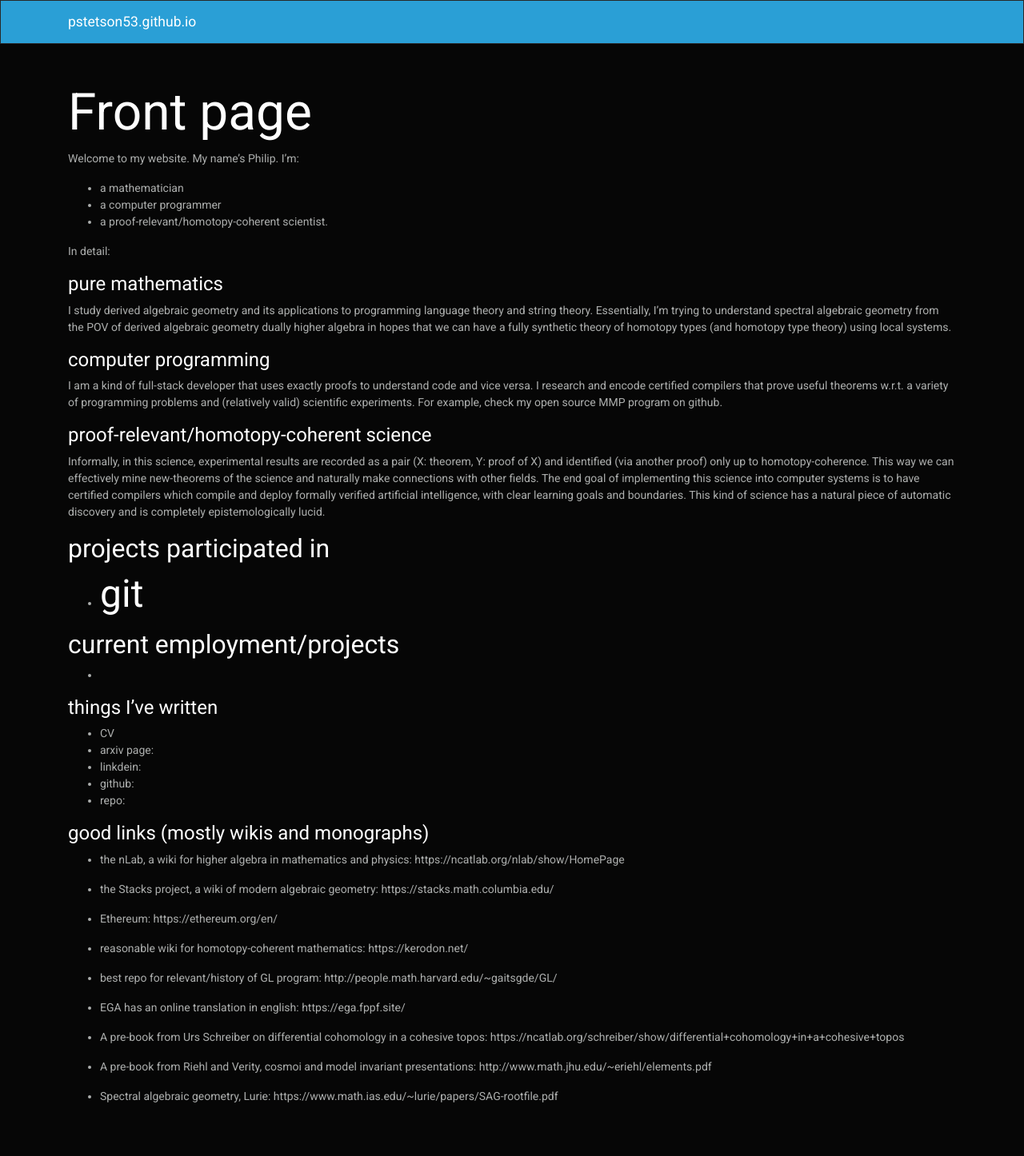
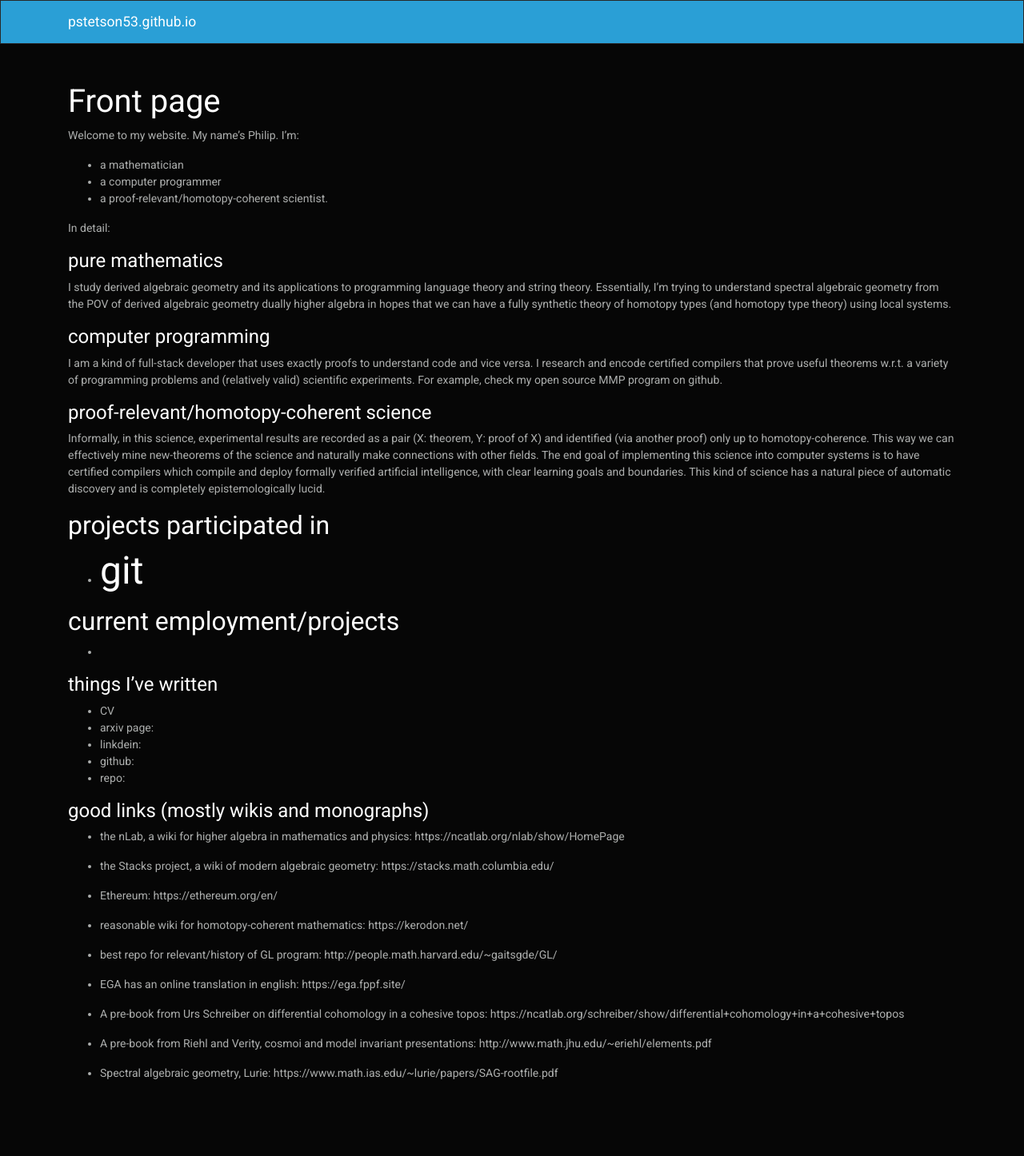
Before and after one commit to pstetson53/pstetson53.github.io, a Jekyll site: the page built from index.md, in a window 1280 px wide. Shown: the whole page at 80% size. Built offline with Jekyll 4.4.1, drawn with Linux system fonts in a browser that asks for light colours; after the commit the page ends 1417 px from its top, so only the background shows below that.

Commit message:
Update page.html

```diff
--- a/_layouts/page.html
+++ b/_layouts/page.html
@@ -4,7 +4,7 @@ layout: default
 <article>
 
   <header>
-    <h1>{{ page.title | escape }}</h1>
+    <h3>{{ page.title | escape }}</h3>
   </header>
 
   <section>
```
